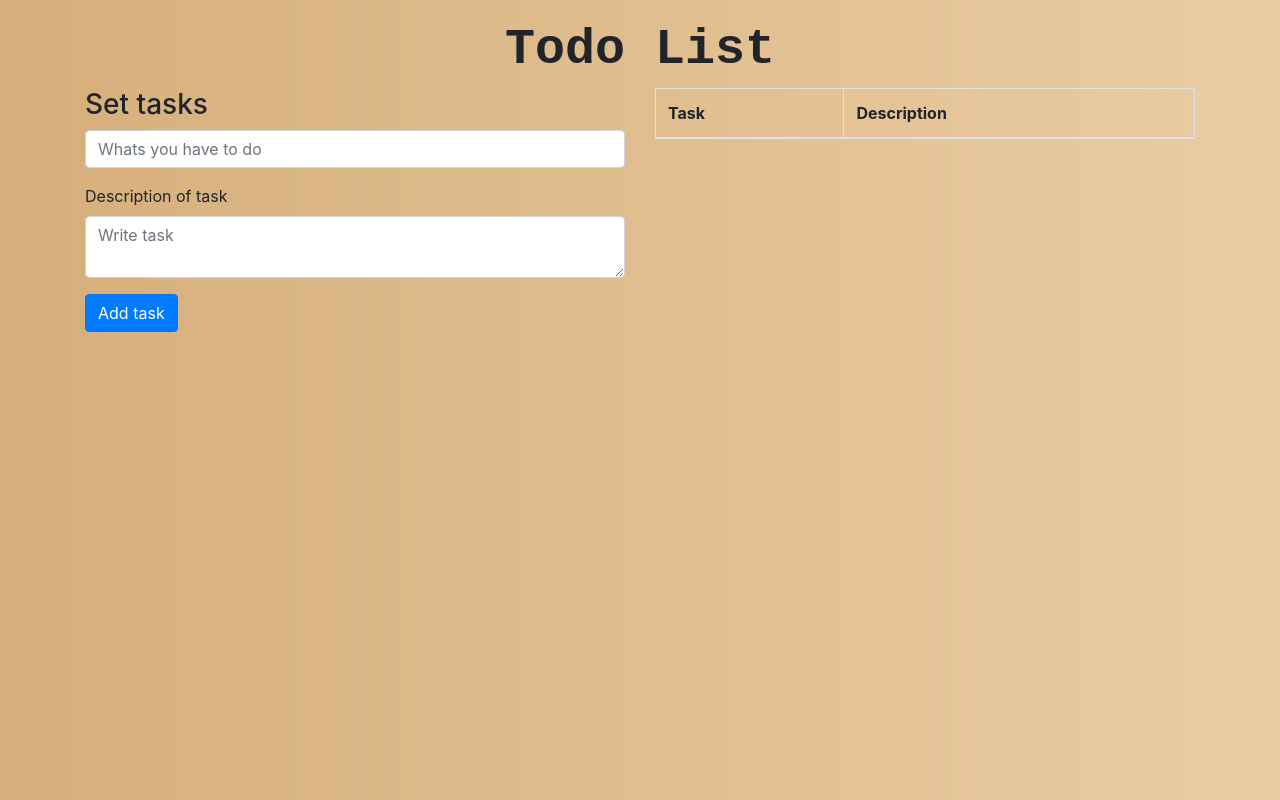
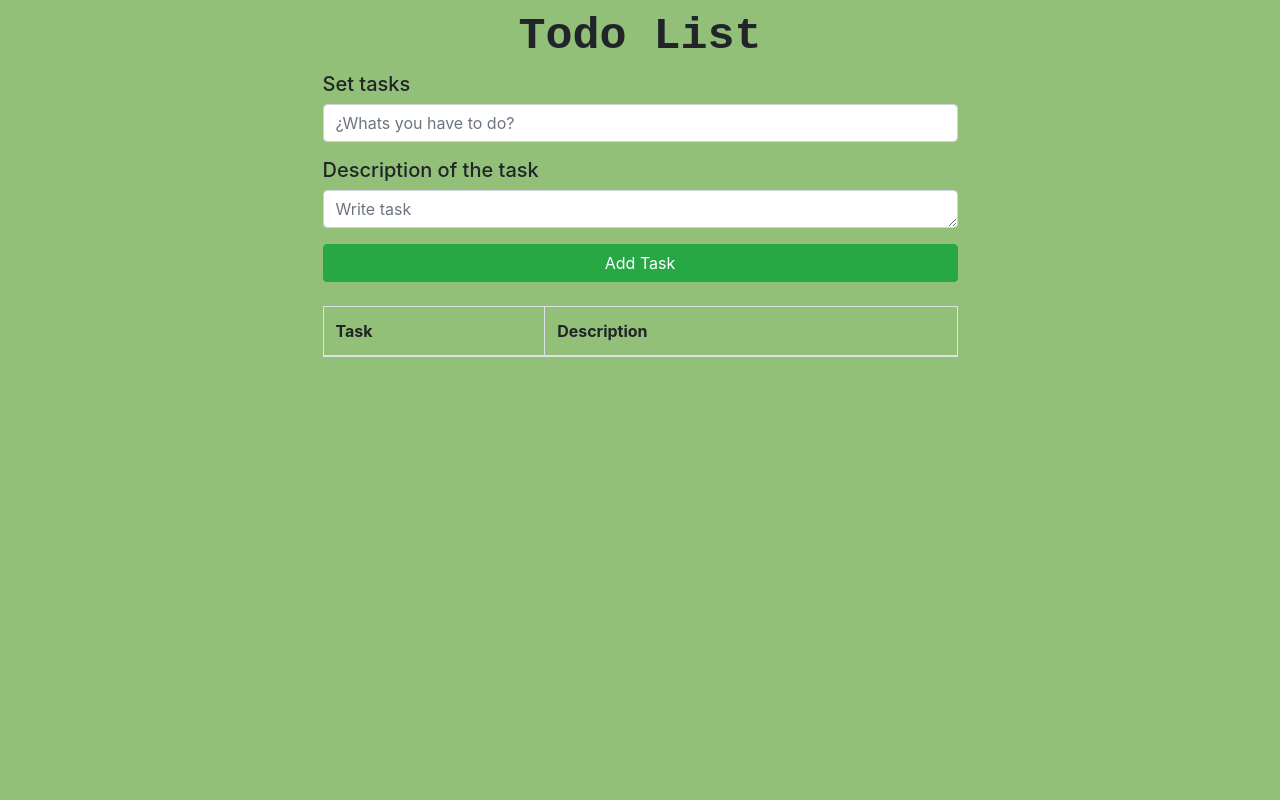
Before and after one commit to oliveravictor/todo-list, a React (Create React App) app in the folder to-do-list/: page / in a window 1280 px wide. Built offline with nearby package versions, Linux system fonts and the light colour scheme.

Commit message:
added styles in the view

```diff
--- a/to-do-list/src/App.js
+++ b/to-do-list/src/App.js
@@ -20,11 +20,14 @@ function App() {
   return (
     <Container>
       <Header />
-      <Row>
-        <Col size={4}>
+      <Row className={"d-flex justify-content-center"}>
+        <Col size={4} md={7}>
           <Taskform addTask={addTask} />
         </Col>
-        <Col size={3}>
+      </Row>
+      <br />
+      <Row className={"d-flex justify-content-center"}>
+        <Col size={3} md={7}>
           <Tasks tasks={tasks} deleteTask={deleteTask} />
         </Col>
       </Row>
--- a/to-do-list/src/Components/Header/Header.css
+++ b/to-do-list/src/Components/Header/Header.css
@@ -2,8 +2,8 @@ h1 {
   text-align: center;
   font-family: "Courier New", Courier, monospace;
   font-weight: bold;
-  margin-top: 20px;
-  font-size: 50px;
+  margin-top: 10px;
+  font-size: 45px;
 }
 
 * {
@@ -13,7 +13,5 @@ h1 {
 }
 
 body {
-  background: #eacda3;
-  background: -webkit-linear-gradient(to right, #d6ae7b, #eacda3);
-  background: linear-gradient(to right, #d6ae7b, #eacda3);
+  background: #92c079;
 }
--- a/to-do-list/src/Components/Taskform/Taskform.js
+++ b/to-do-list/src/Components/Taskform/Taskform.js
@@ -17,24 +17,28 @@ const Taskform = ({ addTask }) => {
 
   return (
     <Form onSubmit={handleAddTask}>
-      <h3>Set tasks</h3>
+      <h5>Set tasks</h5>
       <Form.Group>
         <Form.Control
           type="text"
           name="taskName"
-          placeholder="Whats you have to do"
+          placeholder="¿Whats you have to do?"
+          required="required"
         />
       </Form.Group>
       <Form.Group>
-        <Form.Label>Description of task</Form.Label>
+        <h5>Description of the task</h5>
         <Form.Control
           as="textarea"
           name="taskDescription"
-          rows={2}
+          required="required"
+          rows={1}
           placeholder="Write task"
         />
       </Form.Group>
-      <Button type="submit">Add task</Button>
+      <Button type="submit" variant={"success"} className={"btn btn-block"}>
+        Add Task
+      </Button>
     </Form>
   );
 };
--- a/to-do-list/src/Components/Tasks/Tasks.js
+++ b/to-do-list/src/Components/Tasks/Tasks.js
@@ -20,7 +20,13 @@ const Tasks = ({ tasks, deleteTask }) => {
             <td>{task.name}</td>
             <td>{task.description}</td>
             <td onClick={() => removeTask(task.id)}>
-              <FaTimes style={{ cursor: "pointer", color: "#962d2d" }} />
+              <FaTimes
+                style={{
+                  cursor: "pointer",
+                  color: "#962d2d",
+                  fontSize: "18px",
+                }}
+              />
             </td>
           </tr>
         ))}
```
